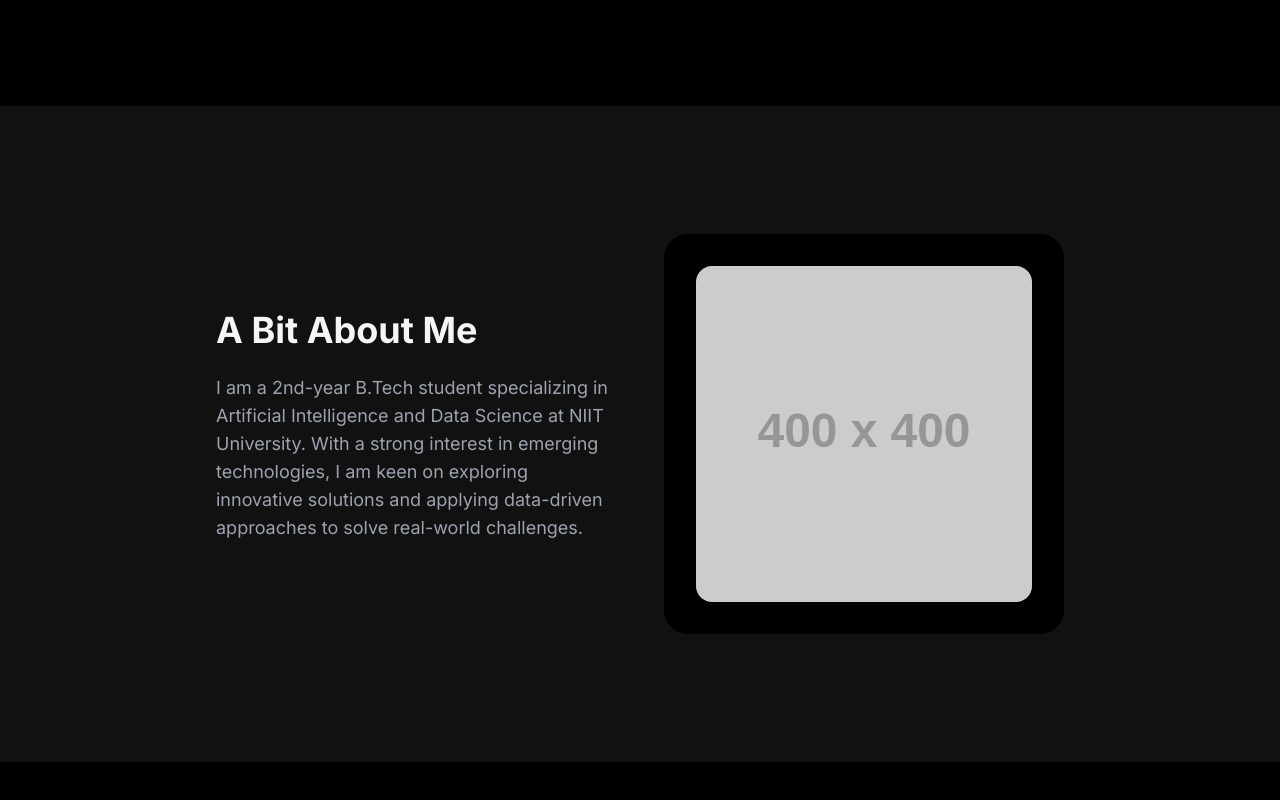
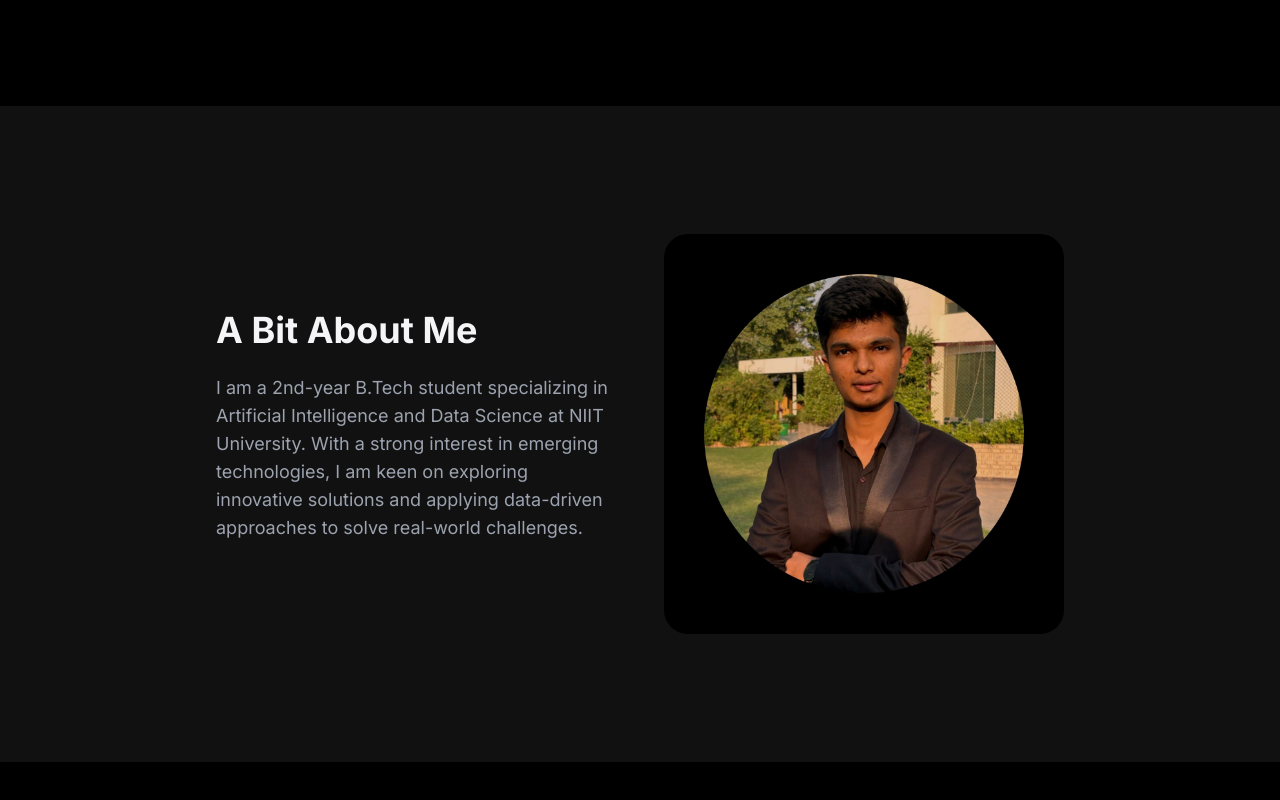
Before and after one commit to Ash-Myth1/Ashmit-Srivastava, a plain HTML site: page index.html in a window 1280 px wide. Shown: the part 694-1494 px from the top of the page. Drawn offline with nearby package versions, Linux system fonts and the light colour scheme; placeholder pictures from the web are drawn by us.

Commit message:
Update3 index.html

```diff
--- a/index.html
+++ b/index.html
@@ -117,7 +117,7 @@
                     </div>
                     <div class="about-image-wrapper p-8 bg-black rounded-3xl">
                         <img
-                          src="public/ashmit.png"
+                          src="public/Ashmit.jpg"
                           alt="A photo of Ashmit Srivastava"
                           class="aspect-square w-full h-full object-cover rounded-2xl"
                           onerror="this.onerror=null;this.src='https://placehold.co/400x400/111111/f5f5f7?text=Image+Not+Found';"
```
